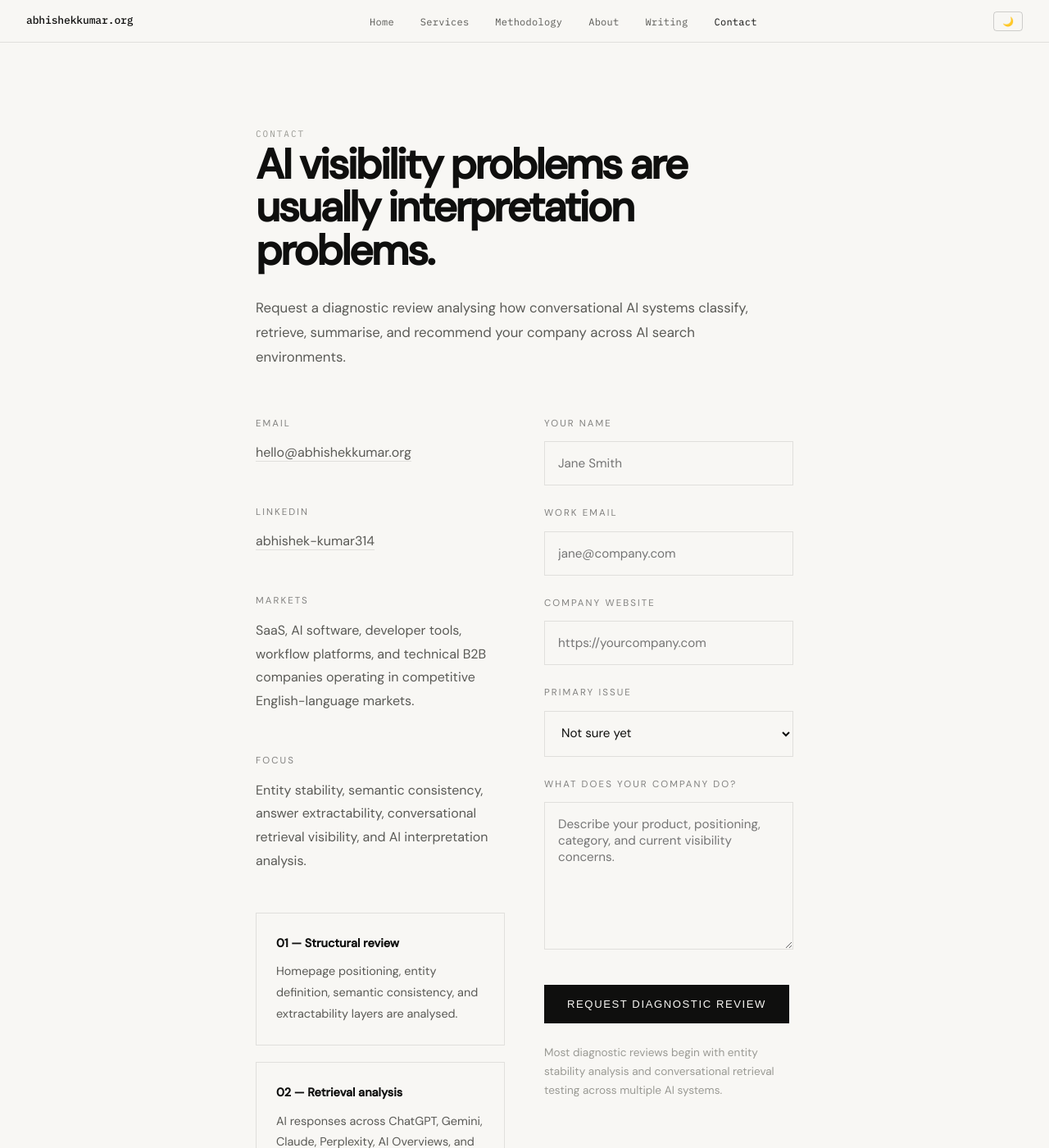
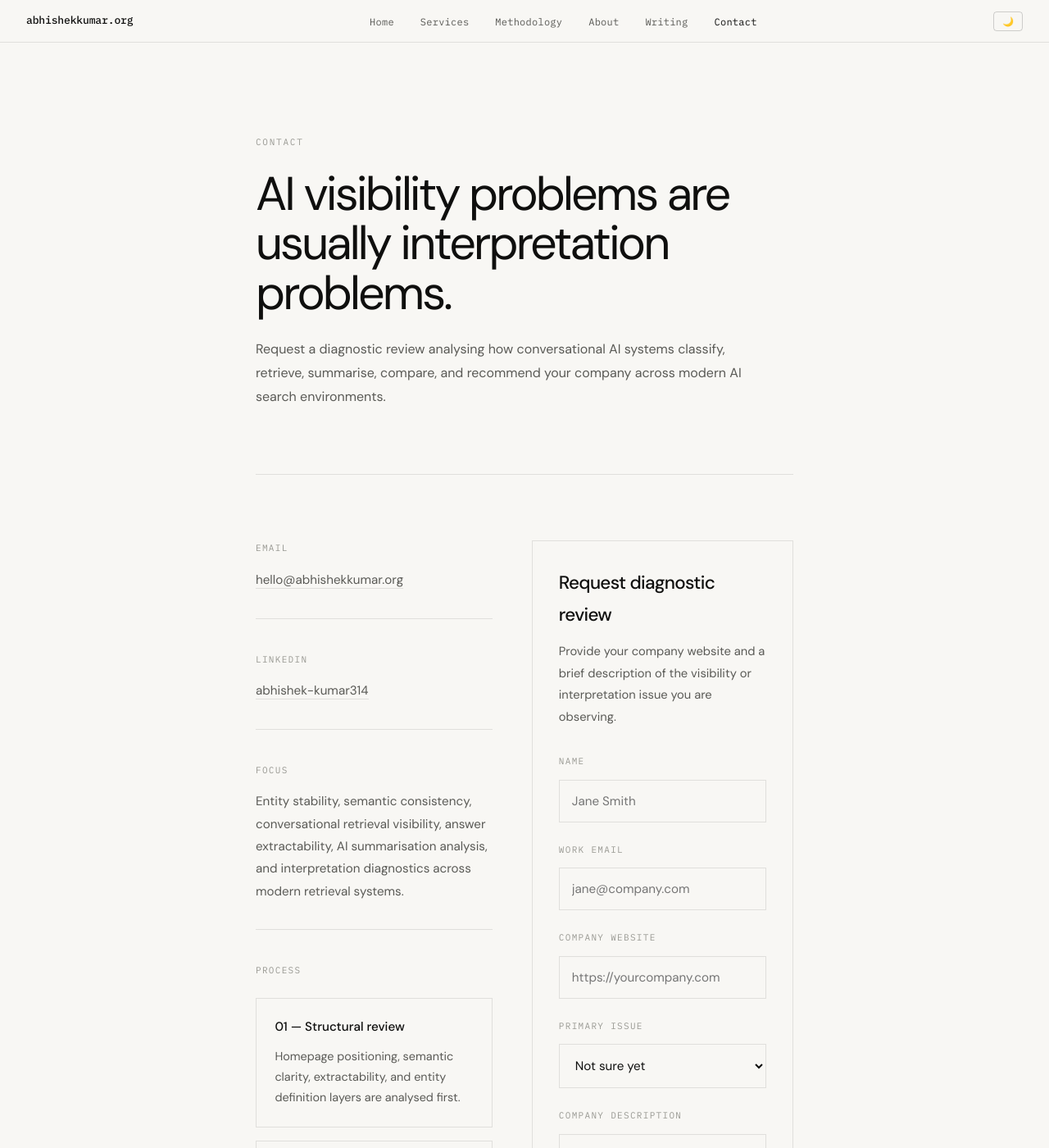
Before and after one commit to abhishu5/abhishekkumar.org, a Jekyll site: the page contact.html, which Jekyll copies as it is, in a window 1280 px wide and 1400 px high. Shown: the whole window at 82% size. Built offline with Jekyll 4.4.1, drawn with Linux system fonts in a browser that asks for light colours; some of the changed text lies outside the part shown.

Commit message:
Update contact.html with new meta tags and styles

```diff
--- a/contact.html
+++ b/contact.html
@@ -15,11 +15,22 @@
 
 <title>Contact | Abhishek Kumar</title>
 
-<meta name="description" content="Request an AI Search Visibility Diagnostic audit analysing entity stability, semantic consistency, retrieval visibility, answer extractability, and AI interpretation accuracy across conversational search systems.">
+<meta name="description" content="Request an AI Search Visibility Diagnostic analysing entity stability, conversational retrieval visibility, semantic consistency, answer extractability, and AI interpretation behaviour across modern AI systems.">
 
 <meta name="robots" content="index, follow">
 
 <link rel="canonical" href="https://abhishekkumar.org/contact.html">
+
+<meta property="og:type" content="website">
+<meta property="og:title" content="AI Search Visibility Diagnostics">
+<meta property="og:description" content="Independent diagnostics on how AI systems classify, retrieve, summarise, and recommend brands.">
+<meta property="og:url" content="https://abhishekkumar.org/contact.html">
+
+<meta name="twitter:card" content="summary_large_image">
+<meta name="twitter:title" content="AI Search Visibility Diagnostics">
+<meta name="twitter:description" content="Independent diagnostics on how AI systems classify, retrieve, summarise, and recommend brands.">
+
+<meta name="theme-color" content="#000000">
 
 <link rel="stylesheet" href="style.css">
 
@@ -31,60 +42,84 @@
 
 <style>
 
-.page-section{
-padding:6rem 0 5rem;
-border-bottom:1px solid var(--border);
+.page-hero{
+padding:7rem 0 5rem;
+border-bottom:0.5px solid var(--border);
 }
 
-.hero-title{
-max-width:720px;
-margin-bottom:32px;
+.page-label{
+font-family:var(--mono);
+font-size:11px;
+letter-spacing:0.16em;
+text-transform:uppercase;
+color:var(--text3);
+margin-bottom:1.5rem;
+display:block;
 }
 
-.hero-title h1{
-font-size:clamp(2.2rem,4vw,3.8rem);
-line-height:1.02;
+.page-hero h1{
+font-size:clamp(2.2rem,4.5vw,3.8rem);
+line-height:1.05;
 letter-spacing:-0.05em;
-margin-bottom:28px;
-max-width:560px;
+font-weight:400;
+max-width:620px;
+margin:0 0 1.5rem;
 }
 
-.hero-title p{
+.page-sub{
 max-width:620px;
-font-size:1.05rem;
-line-height:1.8;
-color:var(--text2);
-}
-
-.contact-grid{
-display:grid;
-grid-template-columns:1fr 1fr;
-gap:48px;
-margin-top:56px;
-}
-
-.info-block{
-margin-bottom:48px;
-}
-
-.info-label{
-font-size:.72rem;
-letter-spacing:.18em;
-text-transform:uppercase;
-opacity:.5;
-margin-bottom:12px;
-}
-
-.info-value{
 font-size:1rem;
 line-height:1.8;
 color:var(--text2);
 }
 
+.contact-section{
+padding:5rem 0;
+}
+
+.contact-grid{
+display:grid;
+grid-template-columns:0.95fr 1.05fr;
+gap:3rem;
+align-items:start;
+}
+
+.info-column{
+display:flex;
+flex-direction:column;
+gap:2.5rem;
+}
+
+.info-block{
+padding-bottom:2rem;
+border-bottom:0.5px solid var(--border);
+}
+
+.info-block:last-child{
+border-bottom:none;
+padding-bottom:0;
+}
+
+.info-label{
+font-family:var(--mono);
+font-size:11px;
+letter-spacing:0.12em;
+text-transform:uppercase;
+color:var(--text3);
+margin-bottom:1rem;
+}
+
+.info-value{
+font-size:0.95rem;
+line-height:1.8;
+color:var(--text2);
+max-width:520px;
+}
+
 .info-value a{
 color:var(--text2);
 text-decoration:none;
-border-bottom:1px solid var(--border);
+border-bottom:0.5px solid var(--border);
 }
 
 .info-value a:hover{
@@ -93,37 +128,62 @@ color:var(--text);
 
 .process-list{
 display:grid;
-gap:20px;
-margin-top:40px;
+gap:1rem;
+margin-top:1.5rem;
 }
 
 .process-item{
-padding:24px;
-border:1px solid var(--border);
+border:0.5px solid var(--border);
+padding:1.4rem;
 }
 
 .process-item h3{
-font-size:.9rem;
-margin-bottom:10px;
+font-size:0.95rem;
+margin-bottom:0.6rem;
+font-weight:500;
 }
 
 .process-item p{
-font-size:.9rem;
-line-height:1.8;
+font-size:0.9rem;
+line-height:1.75;
 color:var(--text2);
 }
 
+.form-wrapper{
+border:0.5px solid var(--border);
+padding:2rem;
+}
+
+.form-header{
+margin-bottom:2rem;
+}
+
+.form-header h2{
+font-size:1.4rem;
+letter-spacing:-0.03em;
+margin-bottom:0.8rem;
+font-weight:500;
+}
+
+.form-header p{
+font-size:0.92rem;
+line-height:1.8;
+color:var(--text2);
+max-width:520px;
+}
+
 .form-group{
-margin-bottom:24px;
+margin-bottom:1.5rem;
 }
 
 .form-label{
 display:block;
-font-size:.72rem;
-letter-spacing:.18em;
+font-family:var(--mono);
+font-size:11px;
+letter-spacing:0.12em;
 text-transform:uppercase;
-opacity:.5;
-margin-bottom:12px;
+color:var(--text3);
+margin-bottom:0.8rem;
 }
 
 .form-input,
@@ -131,9 +191,9 @@ margin-bottom:12px;
 .form-select{
 width:100%;
 background:transparent;
-border:1px solid var(--border);
-padding:16px;
-font-size:.95rem;
+border:0.5px solid var(--border);
+padding:15px;
+font-size:0.95rem;
 color:var(--text);
 font-family:inherit;
 }
@@ -146,55 +206,71 @@ border-color:var(--text2);
 }
 
 .form-textarea{
-min-height:180px;
+min-height:170px;
 resize:vertical;
+line-height:1.7;
 }
 
 .submit-btn{
-padding:16px 28px;
+padding:15px 22px;
 background:var(--text);
 color:var(--bg);
 border:none;
-font-size:.82rem;
-letter-spacing:.12em;
+font-family:var(--mono);
+font-size:11px;
+letter-spacing:0.12em;
 text-transform:uppercase;
 cursor:pointer;
-margin-top:10px;
+margin-top:0.5rem;
 }
 
 .submit-btn:hover{
-opacity:.85;
+opacity:.9;
 }
 
 .note{
-margin-top:24px;
-font-size:.85rem;
+margin-top:1.5rem;
+font-size:0.85rem;
 line-height:1.7;
 color:var(--text3);
+max-width:520px;
 }
 
 .success-msg{
 display:none;
-padding:28px;
-border:1px solid var(--border);
-margin-top:24px;
+border:0.5px solid var(--border);
+padding:1.6rem;
+margin-top:1.5rem;
 }
 
 .success-msg p{
+font-size:0.92rem;
 line-height:1.8;
 color:var(--text2);
 }
 
 @media(max-width:900px){
 
+.page-hero{
+padding:6rem 0 4rem;
+}
+
+.page-hero h1{
+font-size:clamp(2rem,8vw,3.1rem);
+line-height:1.05;
+}
+
+.contact-section{
+padding:4rem 0;
+}
+
 .contact-grid{
 grid-template-columns:1fr;
-gap:80px;
+gap:3rem;
 }
 
-.hero-title h1{
-font-size:2.9rem;
-line-height:1;
+.form-wrapper{
+padding:1.5rem;
 }
 
 }
@@ -206,7 +282,10 @@ line-height:1;
 <body>
 
 <nav>
-<a href="index.html" class="nav-logo">abhishekkumar.org</a>
+
+<a href="index.html" class="nav-logo">
+abhishekkumar.org
+</a>
 
 <ul class="nav-links">
 <li><a href="index.html">Home</a></li>
@@ -218,127 +297,170 @@ line-height:1;
 </ul>
 
 <div class="nav-right">
-<button class="theme-btn" onclick="toggleTheme()">🌙</button>
+
+<button class="theme-btn" onclick="toggleTheme()">
+🌙
+</button>
+
 <button class="hamburger" onclick="toggleMenu()">
 <span></span>
 <span></span>
 </button>
+
 </div>
+
 </nav>
 
 <div class="mobile-nav" id="mobileNav">
+
 <a href="index.html">Home</a>
 <a href="services.html">Services</a>
 <a href="methodology.html">Methodology</a>
 <a href="about.html">About</a>
 <a href="/blog/">Writing</a>
 <a href="contact.html">Contact</a>
+
 </div>
 
 <div class="page">
 <div class="container">
 
-<section class="page-section">
+<section class="page-hero">
 
-<div class="mono-label">
+<span class="page-label">
 CONTACT
-</div>
-
-<div class="hero-title">
+</span>
 
 <h1>
 AI visibility problems are usually interpretation problems.
 </h1>
 
-<p>
-Request a diagnostic review analysing how conversational AI systems classify, retrieve, summarise, and recommend your company across AI search environments.
+<p class="page-sub">
+Request a diagnostic review analysing how conversational AI systems classify, retrieve, summarise, compare, and recommend your company across modern AI search environments.
 </p>
+
+</section>
+
+<section class="contact-section">
+
+<div class="contact-grid">
+
+<div class="info-column">
+
+<div class="info-block">
+
+<div class="info-label">
+EMAIL
+</div>
+
+<div class="info-value">
+
+<a href="mailto:hello@abhishekkumar.org">
+hello@abhishekkumar.org
+</a>
 
 </div>
 
-<div class="contact-grid">
-
-<div>
-
-<div class="info-block">
-<div class="info-label">Email</div>
-
-<div class="info-value">
-<a href="mailto:hello@abhishekkumar.org">
-hello@abhishekkumar.org
-</a>
-</div>
 </div>
 
 <div class="info-block">
-<div class="info-label">LinkedIn</div>
+
+<div class="info-label">
+LINKEDIN
+</div>
 
 <div class="info-value">
+
 <a href="https://www.linkedin.com/in/abhishek-kumar314" target="_blank">
 abhishek-kumar314
 </a>
+
 </div>
+
 </div>
 
 <div class="info-block">
-<div class="info-label">Markets</div>
+
+<div class="info-label">
+FOCUS
+</div>
 
 <div class="info-value">
-SaaS, AI software, developer tools, workflow platforms, and technical B2B companies operating in competitive English-language markets.
+Entity stability, semantic consistency, conversational retrieval visibility, answer extractability, AI summarisation analysis, and interpretation diagnostics across modern retrieval systems.
 </div>
+
 </div>
 
 <div class="info-block">
-<div class="info-label">Focus</div>
 
-<div class="info-value">
-Entity stability, semantic consistency, answer extractability, conversational retrieval visibility, and AI interpretation analysis.
-</div>
+<div class="info-label">
+PROCESS
 </div>
 
 <div class="process-list">
 
 <div class="process-item">
+
 <h3>
 01 — Structural review
 </h3>
 
 <p>
-Homepage positioning, entity definition, semantic consistency, and extractability layers are analysed.
+Homepage positioning, semantic clarity, extractability, and entity definition layers are analysed first.
 </p>
+
 </div>
 
 <div class="process-item">
+
 <h3>
 02 — Retrieval analysis
 </h3>
 
 <p>
-AI responses across ChatGPT, Gemini, Claude, Perplexity, AI Overviews, and conversational systems are compared.
+Responses across ChatGPT, Gemini, Claude, Perplexity, Copilot, and AI Overviews are compared for interpretation consistency.
 </p>
+
 </div>
 
 <div class="process-item">
+
 <h3>
-03 — Interpretation mapping
+03 — Diagnostic mapping
 </h3>
 
 <p>
-Conflicting entity signals, category drift, and semantic compression risks are identified.
+Retrieval weaknesses, semantic fragmentation, category drift, and interpretation inconsistencies are identified.
 </p>
+
 </div>
 
 </div>
 
 </div>
 
-<div>
+</div>
+
+<div class="form-wrapper">
+
+<div class="form-header">
+
+<h2>
+Request diagnostic review
+</h2>
+
+<p>
+Provide your company website and a brief description of the visibility or interpretation issue you are observing.
+</p>
+
+</div>
 
 <form id="contactForm" action="https://formspree.io/f/mbdwnpoe" method="POST">
 
 <div class="form-group">
+
 <label class="form-label">
-Your name
+Name
 </label>
 
 <input
@@ -347,9 +469,11 @@ type="text"
 name="name"
 placeholder="Jane Smith"
 required>
+
 </div>
 
 <div class="form-group">
+
 <label class="form-label">
 Work email
 </label>
@@ -360,9 +484,11 @@ type="email"
 name="email"
 placeholder="jane@company.com"
 required>
+
 </div>
 
 <div class="form-group">
+
 <label class="form-label">
 Company website
 </label>
@@ -373,50 +499,74 @@ type="url"
 name="website"
 placeholder="https://yourcompany.com"
 required>
+
 </div>
 
 <div class="form-group">
+
 <label class="form-label">
 Primary issue
 </label>
 
 <select class="form-select" name="issue">
 
-<option>Not sure yet</option>
-<option>AI systems describe us incorrectly</option>
-<option>Weak AI visibility</option>
-<option>Category confusion</option>
-<option>Inconsistent brand interpretation</option>
-<option>Competitive AI visibility gap</option>
+<option>
+Not sure yet
+</option>
+
+<option>
+AI systems describe us incorrectly
+</option>
+
+<option>
+Weak AI visibility
+</option>
+
+<option>
+Category confusion
+</option>
+
+<option>
+Inconsistent brand interpretation
+</option>
+
+<option>
+Competitive AI visibility gap
+</option>
 
 </select>
+
 </div>
 
 <div class="form-group">
+
 <label class="form-label">
-What does your company do?
+Company description
 </label>
 
 <textarea
 class="form-textarea"
 name="message"
-placeholder="Describe your product, positioning, category, and current visibility concerns."></textarea>
+placeholder="Describe your product, category, positioning, and current visibility concerns."></textarea>
+
 </div>
 
 <button type="submit" class="submit-btn">
-Request Diagnostic Review
+Request Diagnostic
 </button>
 
 <div class="note">
-Most diagnostic reviews begin with entity stability analysis and conversational retrieval testing across multiple AI systems.
+Most reviews begin with semantic consistency analysis and conversational retrieval testing across multiple AI systems.
 </div>
 
 </form>
 
 <div class="success-msg" id="successMsg">
+
 <p>
 Request received. Response is typically sent within 1 business day.
 </p>
+
 </div>
 
 </div>
@@ -429,6 +579,7 @@ Request received. Response is typically sent within 1 business day.
 </div>
 
 <footer>
+
 <div class="footer-inner">
 
 <p>
@@ -468,19 +625,34 @@ document.documentElement.getAttribute('data-theme')
 }
 
 function toggleMenu() {
-document.getElementById('mobileNav').classList.toggle('open');
+
+document
+.getElementById('mobileNav')
+.classList.toggle('open');
+
 }
 
-const saved = localStorage.getItem('theme');
+const saved =
+localStorage.getItem('theme');
 
 if(saved){
-document.documentElement.setAttribute('data-theme', saved);
+
+document.documentElement
+.setAttribute('data-theme', saved);
+
 }
-else if(window.matchMedia('(prefers-color-scheme: dark)').matches){
-document.documentElement.setAttribute('data-theme', 'dark');
+else if(
+window.matchMedia('(prefers-color-scheme: dark)').matches
+){
+
+document.documentElement
+.setAttribute('data-theme', 'dark');
+
 }
 
-document.getElementById('contactForm').addEventListener('submit', function(e){
+document
+.getElementById('contactForm')
+.addEventListener('submit', function(e){
 
 e.preventDefault();
 
@@ -498,7 +670,9 @@ if(r.ok){
 
 form.style.display='none';
 
-document.getElementById('successMsg').style.display='block';
+document
+.getElementById('successMsg')
+.style.display='block';
 
 }
 
```
Also changed, not shown: other parts of contact.html (+7 -1 lines).
